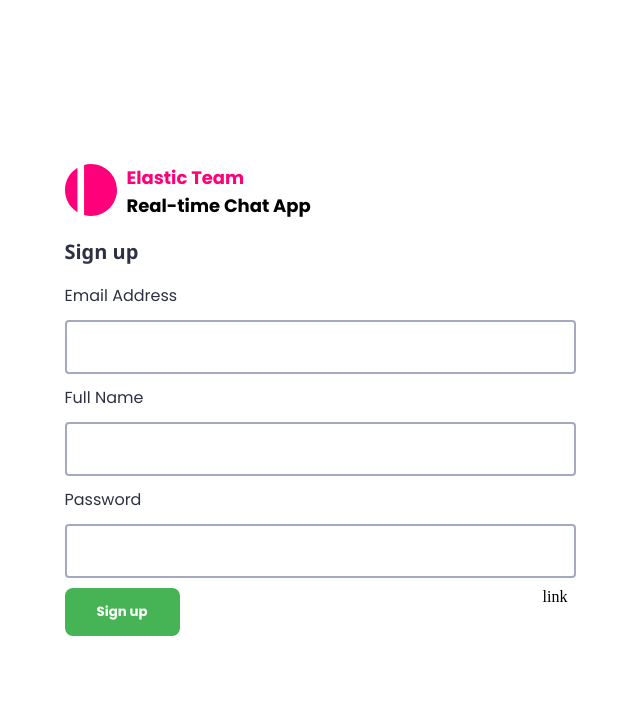
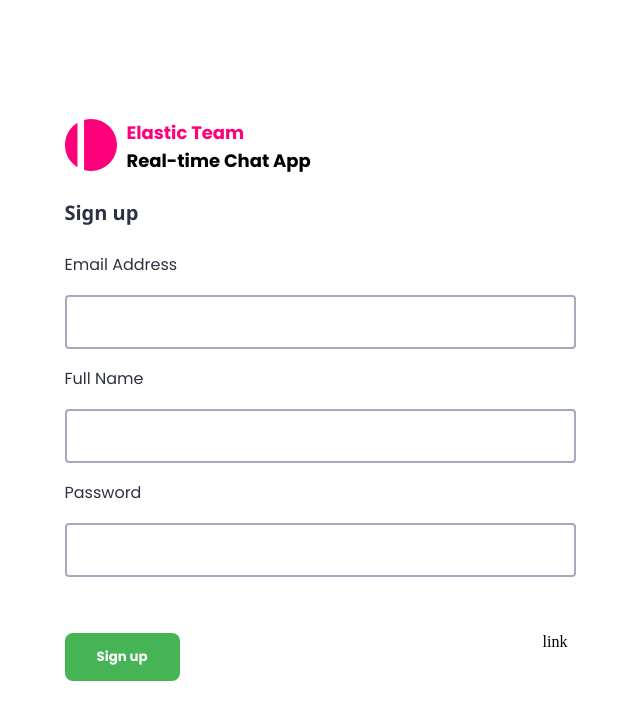
Before and after one commit to GiovanniCaiazzo01/Elastic-Team-OpenAI---Powered-Text-Generator-Challenge, a React (Vite) app in the folder client/: page /register in a window 1280 px wide. Shown: the top 720 px of the page, without its empty margins (324-964 px from the left). Built offline with nearby package versions, Linux system fonts and the light colour scheme.

Commit message:
chore:  ui Fix

```diff
--- a/client/src/pages/Register/index.jsx
+++ b/client/src/pages/Register/index.jsx
@@ -9,7 +9,7 @@ const Register = () => {
           fullWidth
           justifyContent={0}
           width={19}
-          marginBottom={8}
+          marginBottom={11}
         >
           <Logo />
           <Flex flexDirection="column" justifyContent={1}>
@@ -39,7 +39,7 @@ const Register = () => {
           fontFamily="secondary"
           fontSize={9}
           lineHeight={13}
-          marginBottom={7}
+          marginBottom={11}
         >
           Sign up
         </Text>
@@ -49,7 +49,7 @@ const Register = () => {
           fontWeight={3}
           fontSize={7}
           lineHeight={13}
-          marginBottom={4}
+          marginBottom={7}
         >
           Email Address
         </Text>
@@ -59,7 +59,7 @@ const Register = () => {
           borderRadius={1}
           height={23}
           color="lightGrey"
-          marginBottom={4}
+          marginBottom={7}
         />
         <Text
           fontFamily="main"
@@ -67,7 +67,7 @@ const Register = () => {
           fontWeight={3}
           fontSize={7}
           lineHeight={13}
-          marginBottom={4}
+          marginBottom={7}
         >
           Full Name
         </Text>
@@ -77,7 +77,7 @@ const Register = () => {
           borderRadius={1}
           height={23}
           color="lightGrey"
-          marginBottom={4}
+          marginBottom={7}
         />
         <Text
           fontFamily="main"
@@ -85,7 +85,7 @@ const Register = () => {
           fontWeight={3}
           fontSize={7}
           lineHeight={13}
-          marginBottom={4}
+          marginBottom={7}
         >
           Password
         </Text>
@@ -95,9 +95,9 @@ const Register = () => {
           borderRadius={1}
           height={23}
           color="lightGrey"
-          marginBottom={4}
+          marginBottom={7}
         />
-        <Flex fullWidth justifyContent={3}>
+        <Flex fullWidth justifyContent={3} marginTop={19}>
           <Button
             backgroundColor="brandGreen"
             paddingLeft={15}
```
